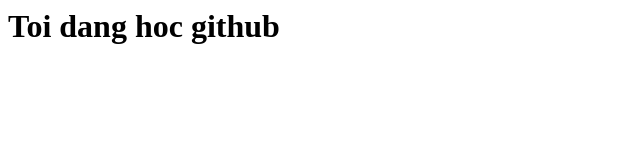
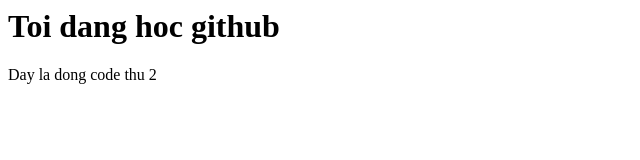
Before and after one commit to DatHCMUS311/github_ngay2, a plain HTML site: page index.html in a window 1280 px wide. Shown: the whole page, without its empty margins (0-640 px from the left). Drawn offline with Linux system fonts and the light colour scheme.

Commit message:
Update index.html

```diff
--- a/index.html
+++ b/index.html
@@ -1 +1,2 @@
 <h1>Toi dang hoc github</h1>
+<p>Day la dong code thu 2</p></pj>
```
